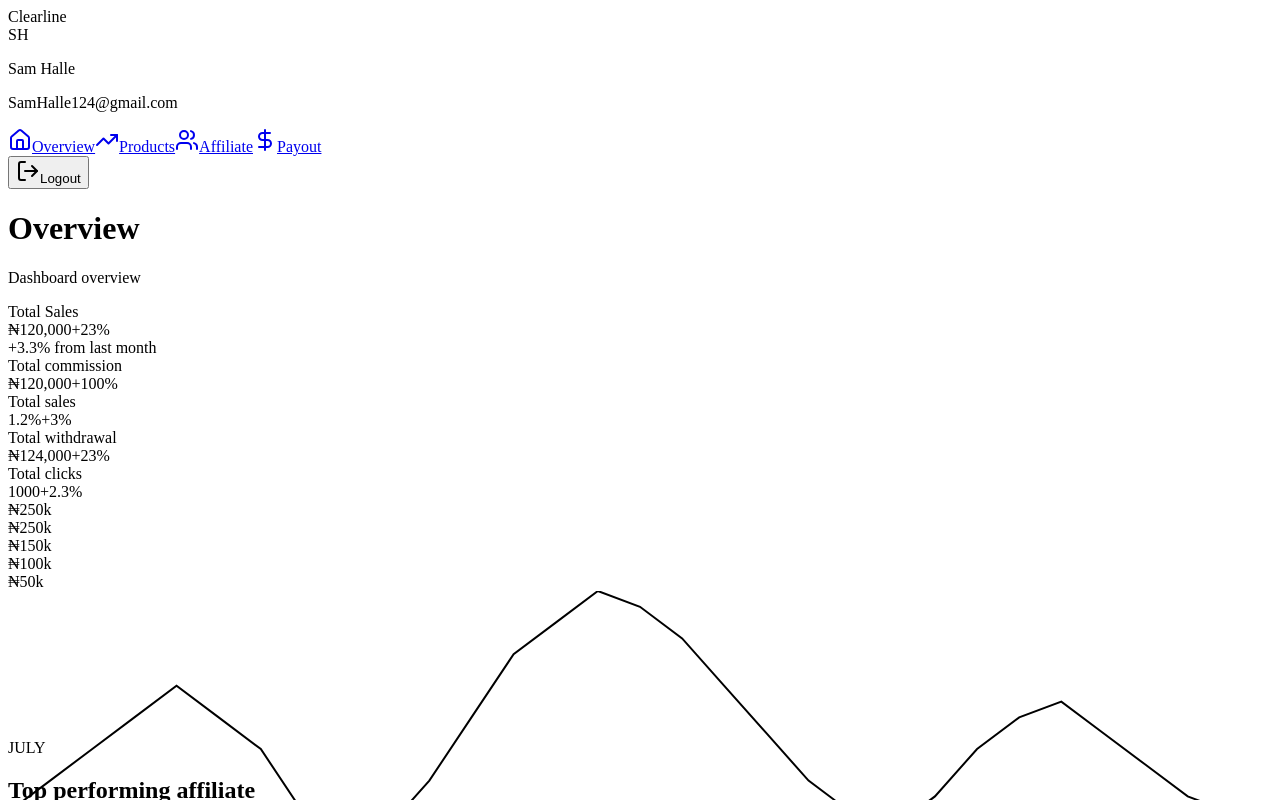
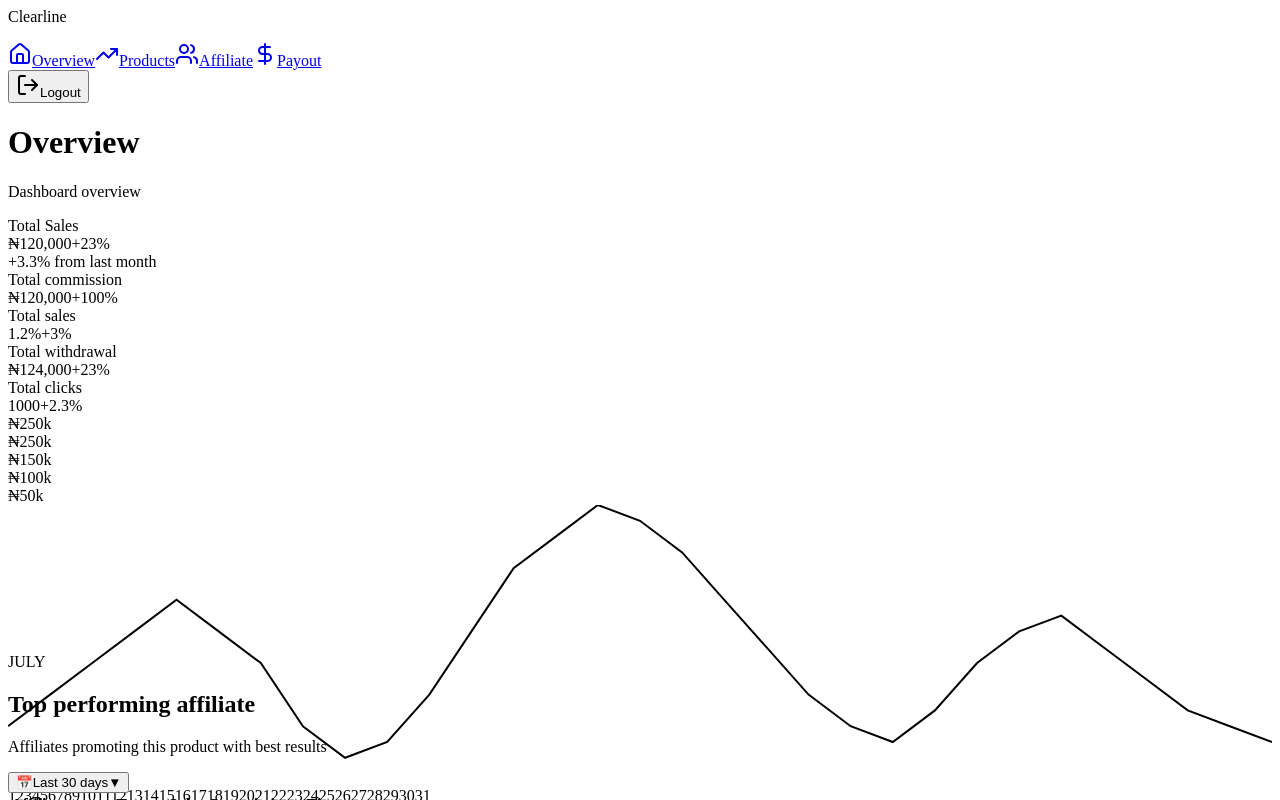
Before and after one commit to virtualflux/clearline-website-super-admin-referral-system, a Next.js app: page /dashboard/overview in a window 1280 px wide. Shown: the top 800 px of the page. Built offline with nearby package versions, Linux system fonts and the light colour scheme.

Commit message:
feat: sidebar name

```diff
--- a/src/components/Sidebar.jsx
+++ b/src/components/Sidebar.jsx
@@ -1,4 +1,3 @@
-
 "use client";
 
 import {
@@ -15,7 +14,7 @@ import Link from "next/link";
 
 const navItems = [
   { href: "/dashboard/overview", label: "Overview", icon: Home },
-    { href: "/dashboard/products", label: "Products", icon: TrendingUp },
+  { href: "/dashboard/products", label: "Products", icon: TrendingUp },
   { href: "/dashboard/affiliate", label: "Affiliate", icon: Users },
   { href: "/dashboard/payout", label: "Payout", icon: DollarSign },
   // { href: "/dashboard/commission", label: "Commission", icon: TrendingUp },
@@ -26,12 +25,21 @@ const navItems = [
 export default function Sidebar() {
   const pathname = usePathname();
 
+  let authData;
+  if (typeof window !== "undefined") {
+    authData = JSON.parse(localStorage.getItem("authData"));
+  }
+  const initials = authData?.user.name
+    .split(" ")
+    .map((word) => word[0].toUpperCase())
+    .join("");
+
   return (
     <aside className="w-64 bg-white border-r border-gray-200 flex flex-col">
       {/* Logo */}
       <div className="p-6 border-b border-gray-200">
         <div className="flex items-center space-x-2">
-          <div className="w-8 h-8 bg-gradient-to-br from-blue-500 to-cyan-500 rounded-lg"></div>
+          <div className="w-8 h-8 bg-linear-to-br from-blue-500 to-cyan-500 rounded-lg"></div>
           <span className="text-xl font-bold text-gray-900">Clearline</span>
         </div>
       </div>
@@ -40,11 +48,13 @@ export default function Sidebar() {
       <div className="p-6 border-b border-gray-200">
         <div className="flex items-center space-x-3">
           <div className="w-10 h-10 bg-purple-500 rounded-full flex items-center justify-center text-white font-semibold">
-            SH
+            {initials}
           </div>
           <div>
-            <p className="text-sm font-medium text-gray-900">Sam Halle</p>
-            <p className="text-xs text-gray-500">SamHalle124@gmail.com</p>
+            <p className="text-sm font-medium text-gray-900">
+              {authData?.user.name}
+            </p>
+            <p className="text-xs text-gray-500">{authData?.user.email}</p>
           </div>
         </div>
       </div>
```
Also changed, not shown: src/app/login/page.jsx (+12 -2 lines).
